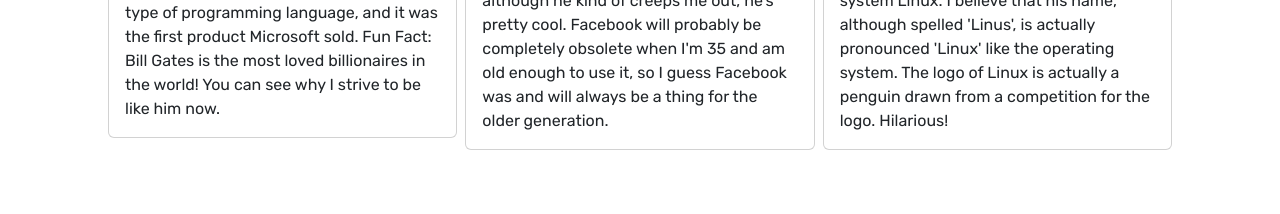
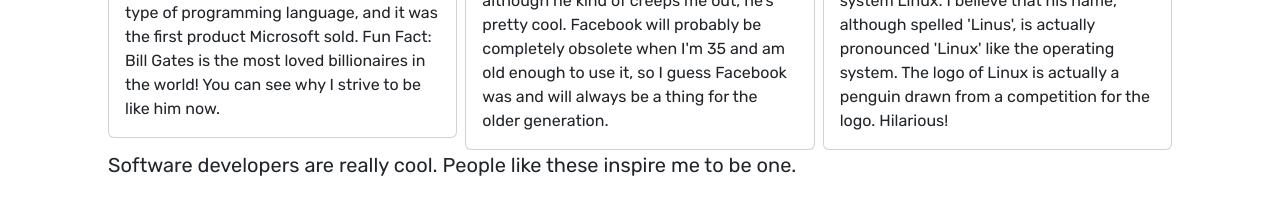
Before and after one commit to prabhav3/passion, a plain HTML site: page index.html in a window 1280 px wide. Shown: the part 1228-1442 px from the top of the page. Drawn offline with nearby package versions, Linux system fonts and the light colour scheme; a web font is replaced by a local one.

Commit message:
Update index.html

```diff
--- a/index.html
+++ b/index.html
@@ -140,6 +140,9 @@
                     </div>
                 </div>
             </div>
+            <p class="lead">
+                Software developers are really cool. People like these inspire me to be one.
+            </p>
         </div>
     </section>
 </body>
```
